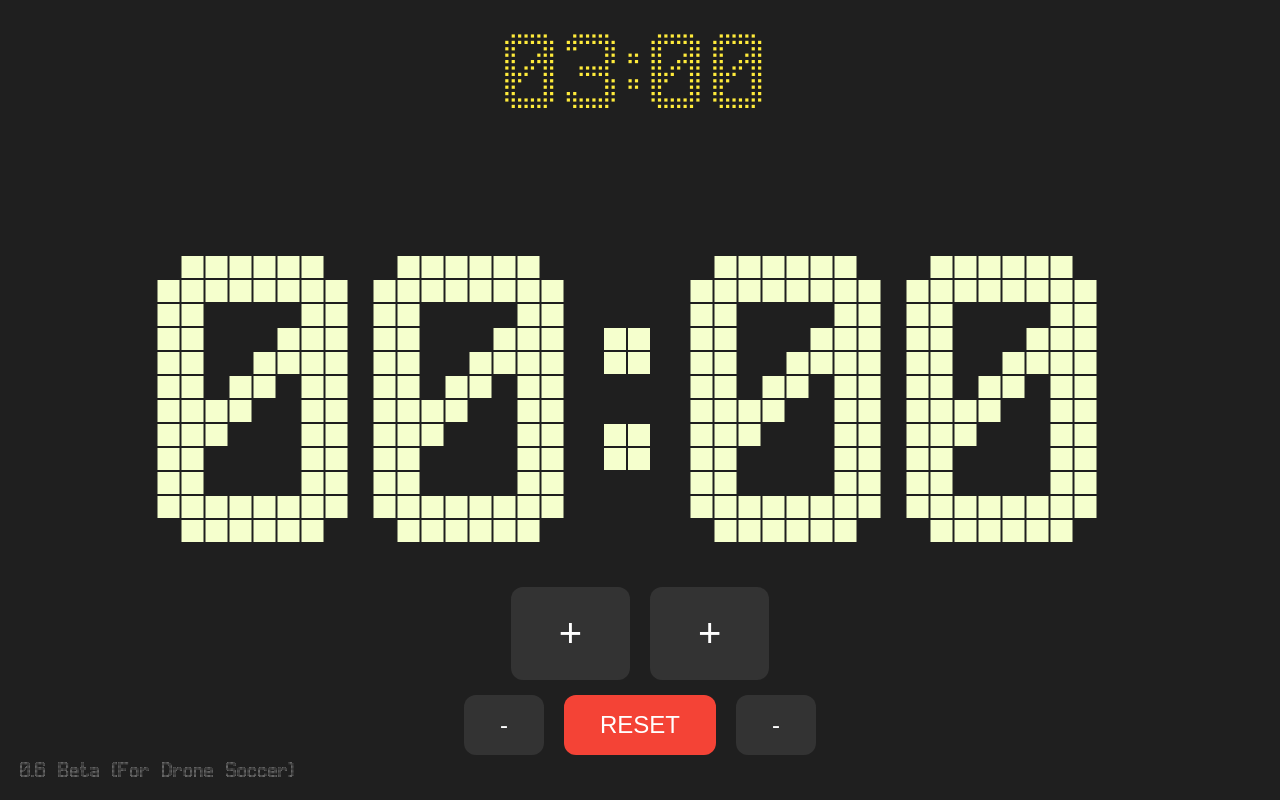
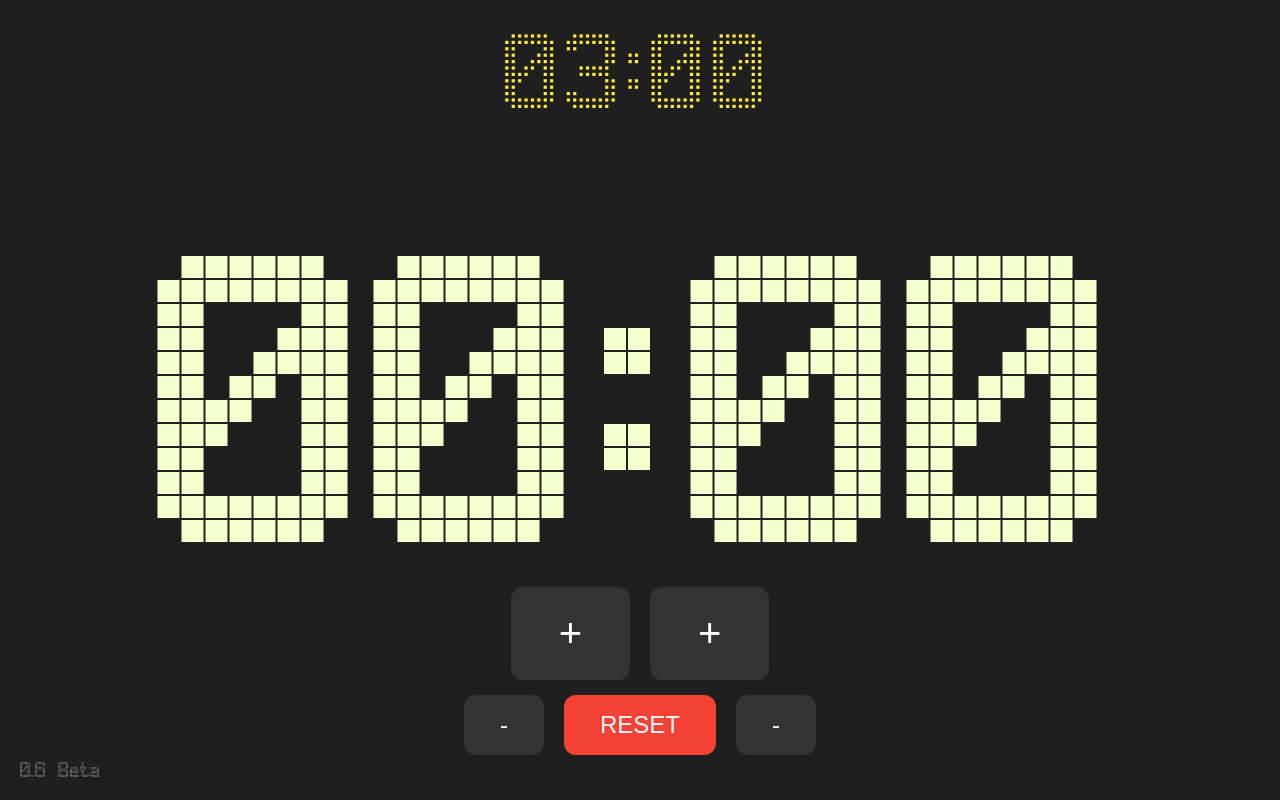
Before and after one commit to REX727/Score-Counter, a plain HTML site: page index.html in a window 1280 px wide. Drawn offline with Linux system fonts and the light colour scheme.

Commit message:
V 0.6 BETA:

```diff
--- a/index.html
+++ b/index.html
@@ -27,6 +27,6 @@
             <button class="btn-minus" onclick="score_minus_red()">-</button>
         </div>
     </div>
-    <p class="version-info">0.6 Beta (Eor Drone Soccer)</p>
+    <p class="version-info">0.6 Beta</p>
 </body>
 </html>
```
